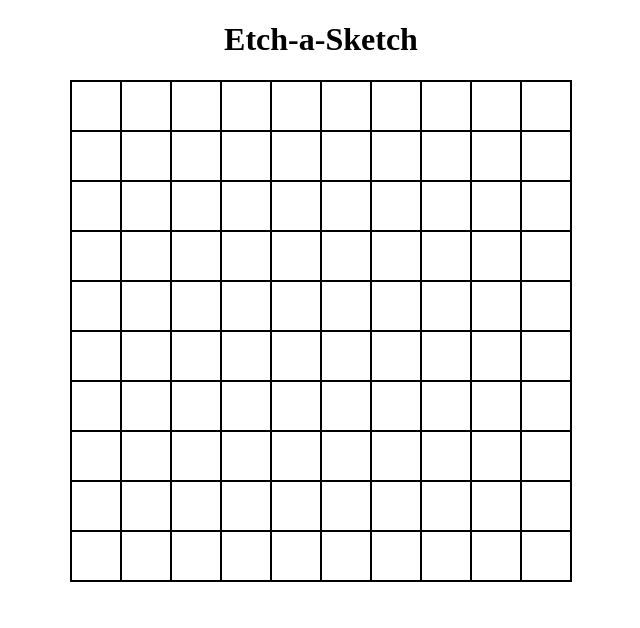
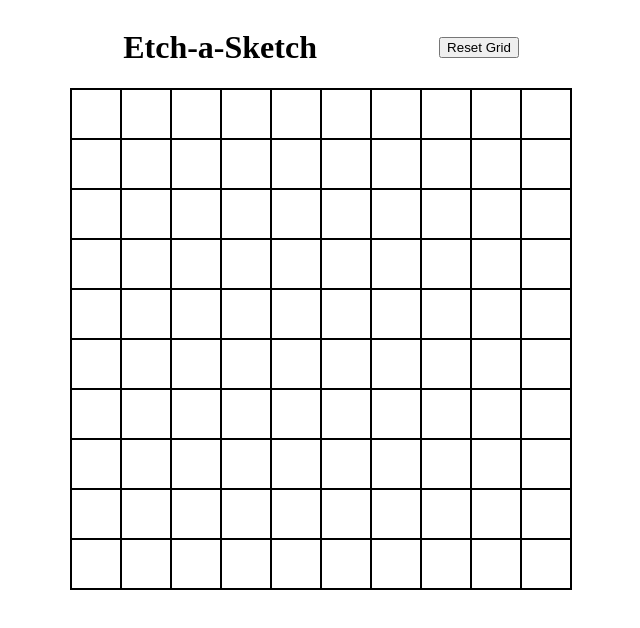
Before and after one commit to ahanasi/etch-a-sketch, a plain HTML site: page index.html in a window 1280 px wide. Shown: the whole page, without its empty margins (319-959 px from the left). Drawn offline with Linux system fonts and the light colour scheme.

Commit message:
Add reset button to header

```diff
--- a/css/styles.css
+++ b/css/styles.css
@@ -3,14 +3,25 @@
     --rowNum: 0;
   }
 
-header{
-   text-align: center;
+.heading{
+   display: flex;
+   justify-content: space-evenly;
+   align-items: center;
+   margin: auto;
+   width: 50vw;;
 }
+
+h1.heading{
+  float: center;
+}
+
+
 
 .main-content{
   text-align: center;
 
 }
+
 
 .grid-container {
     display: inline-grid;
--- a/index.html
+++ b/index.html
@@ -8,7 +8,10 @@
     <link rel="stylesheet" href="css/styles.css">
 </head>
 <body>
-    <header class="heading"><h1>Etch-a-Sketch</h1></header>
+    <header class="heading">
+        <h1>Etch-a-Sketch</h1>
+        <button class="reset">Reset Grid</button>
+    </header>
     <div class="main-content">
         <div class="grid-container" id="sketchpad"></div>
     </div>
```
